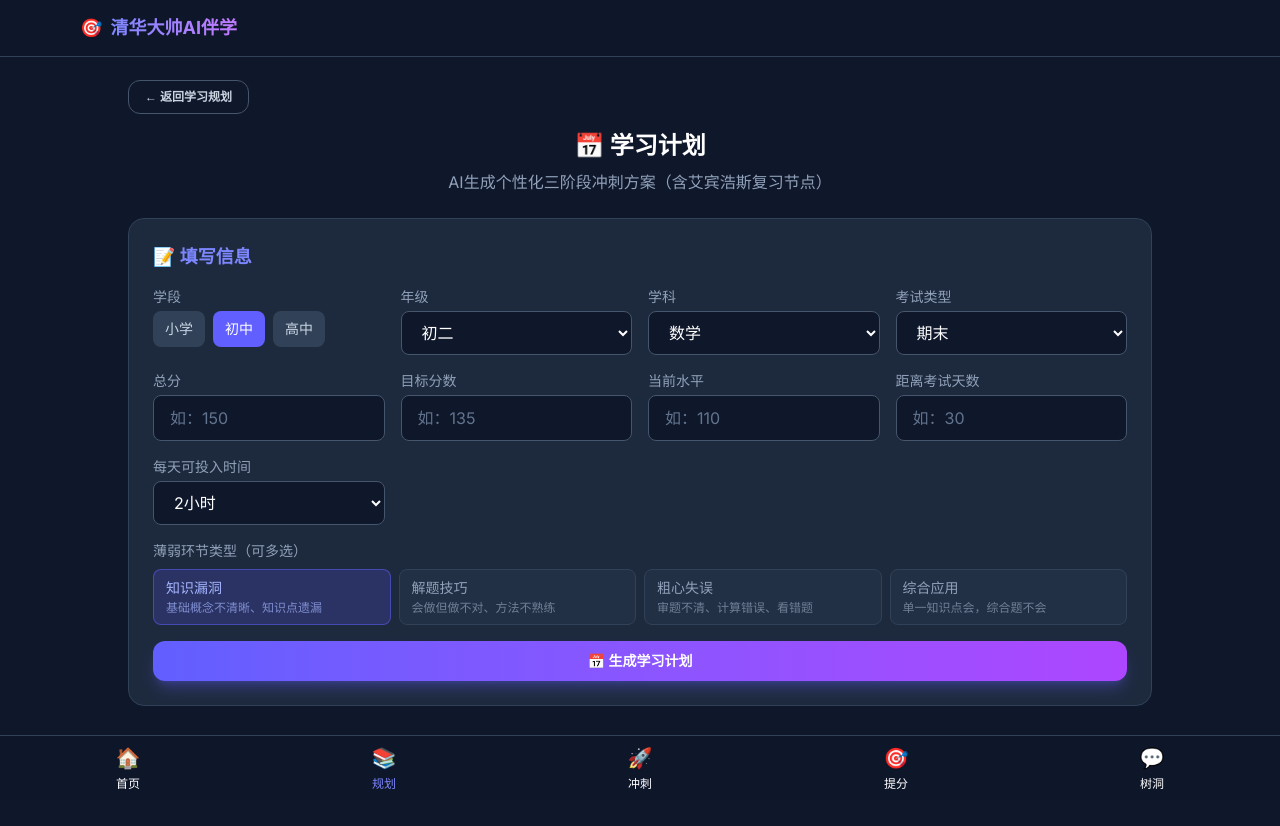
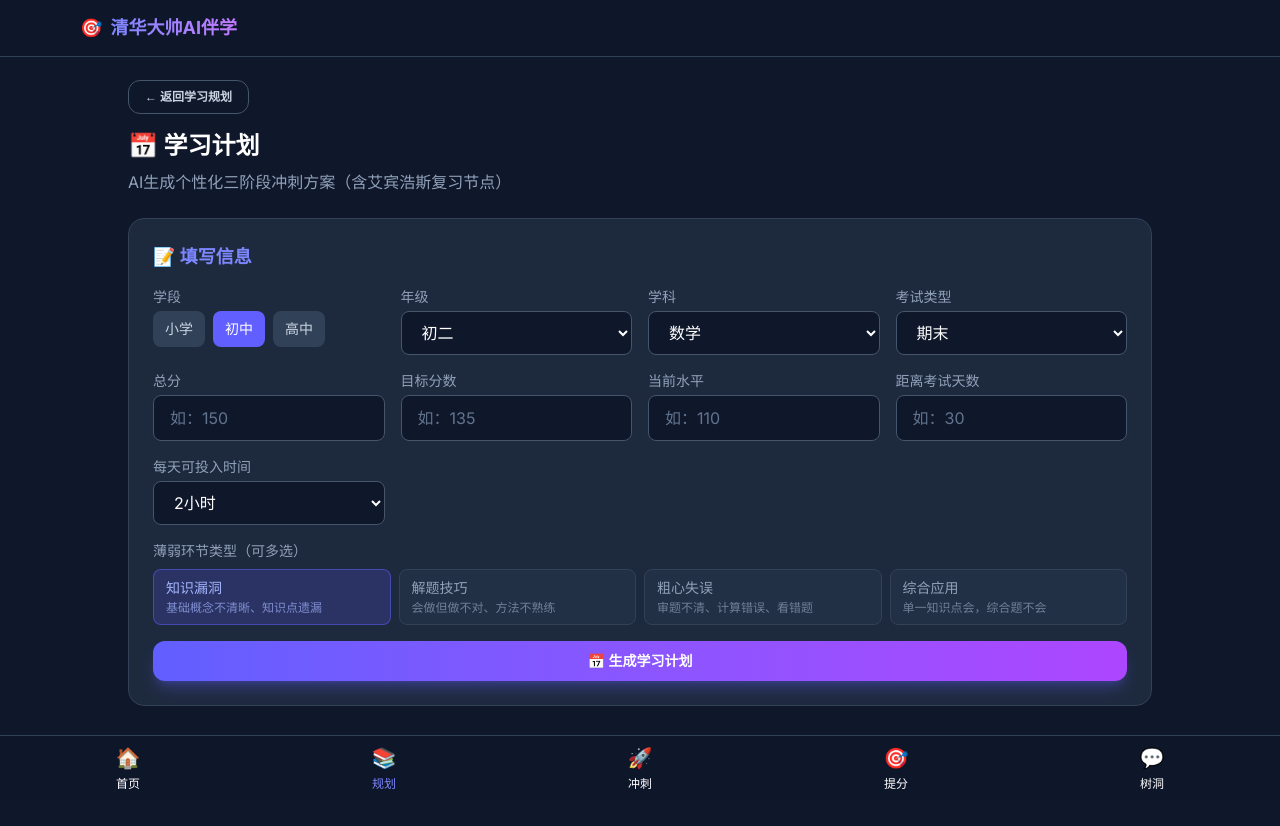
Before and after one commit to joey2001q-create/qinghua-dashuai, a Next.js app: page /plan/schedule in a window 1280 px wide. Built offline with nearby package versions, Linux system fonts and the light colour scheme.

Commit message:
fix: 学习计划标题居左对齐

```diff
--- a/src/app/plan/schedule/page.tsx
+++ b/src/app/plan/schedule/page.tsx
@@ -169,8 +169,8 @@ export default function SchedulePage() {
             ← 返回学习规划
           </Button>
 
-          <h1 className="text-2xl font-bold text-white mb-2 text-center">📅 学习计划</h1>
-          <p className="text-slate-400 mb-6 text-center">AI生成个性化三阶段冲刺方案（含艾宾浩斯复习节点）</p>
+          <h1 className="text-2xl font-bold text-white mb-2">📅 学习计划</h1>
+          <p className="text-slate-400 mb-6">AI生成个性化三阶段冲刺方案（含艾宾浩斯复习节点）</p>
 
           <Card className="mb-6">
             <h3 className="text-lg font-bold text-indigo-400 mb-4">📝 填写信息</h3>
```
